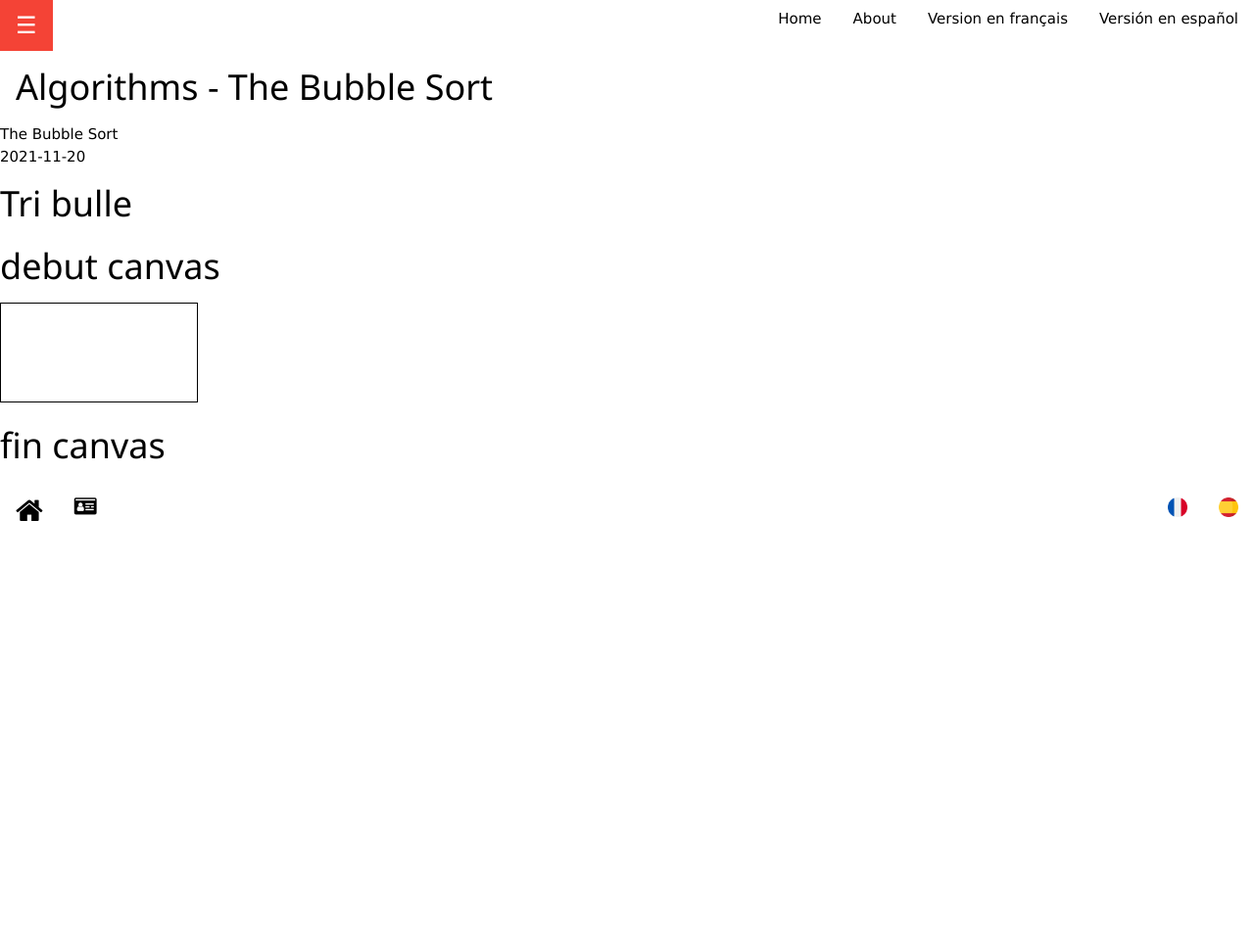
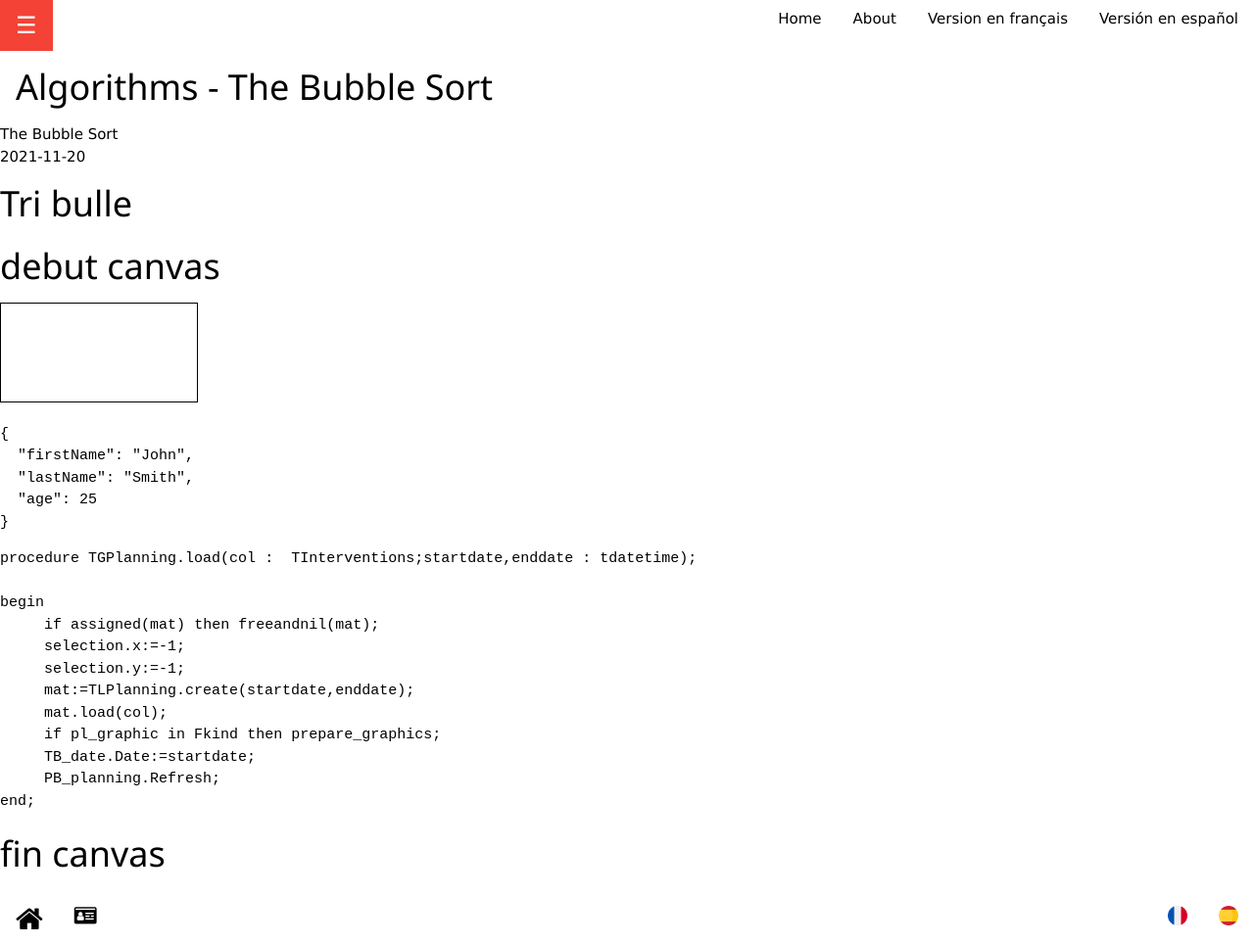
Before and after one commit to LWH-21/Algos, a Jekyll site: the page built from _posts/2020-11-20-bubblesort_en.md, in a window 1280 px wide. Shown: the whole page at 98% size. Built offline with Jekyll 4.4.1, drawn with Linux system fonts in a browser that asks for light colours; comment, search, counter and statistics services are not loaded; before the commit the page ends 900 px from its top, so only the background shows below that.

Commit message:
Update 2020-11-20-bubblesort_en.md

````diff
--- a/_posts/2020-11-20-bubblesort_en.md
+++ b/_posts/2020-11-20-bubblesort_en.md
@@ -17,4 +17,27 @@ ref : bubblesort
 <canvas id="myCanvas" width="200" height="100" style="border:1px solid #000000;">
 </canvas>
 
+```json
+{
+  "firstName": "John",
+  "lastName": "Smith",
+  "age": 25
+}
+```
+
+```pascal
+procedure TGPlanning.load(col :  TInterventions;startdate,enddate : tdatetime);
+
+begin
+     if assigned(mat) then freeandnil(mat);
+     selection.x:=-1;
+     selection.y:=-1;
+     mat:=TLPlanning.create(startdate,enddate);
+     mat.load(col);
+     if pl_graphic in Fkind then prepare_graphics;
+     TB_date.Date:=startdate;
+     PB_planning.Refresh;
+end;
+```
+
 # fin canvas
````
